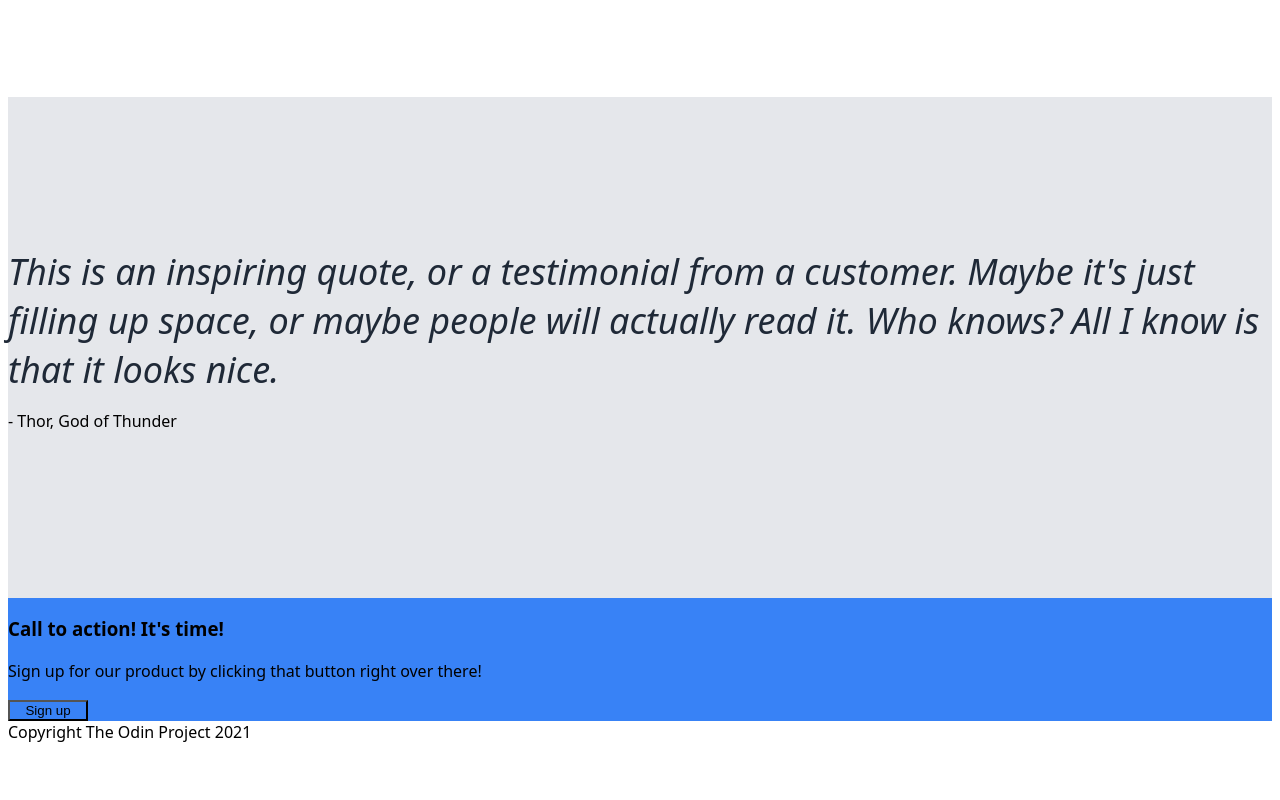
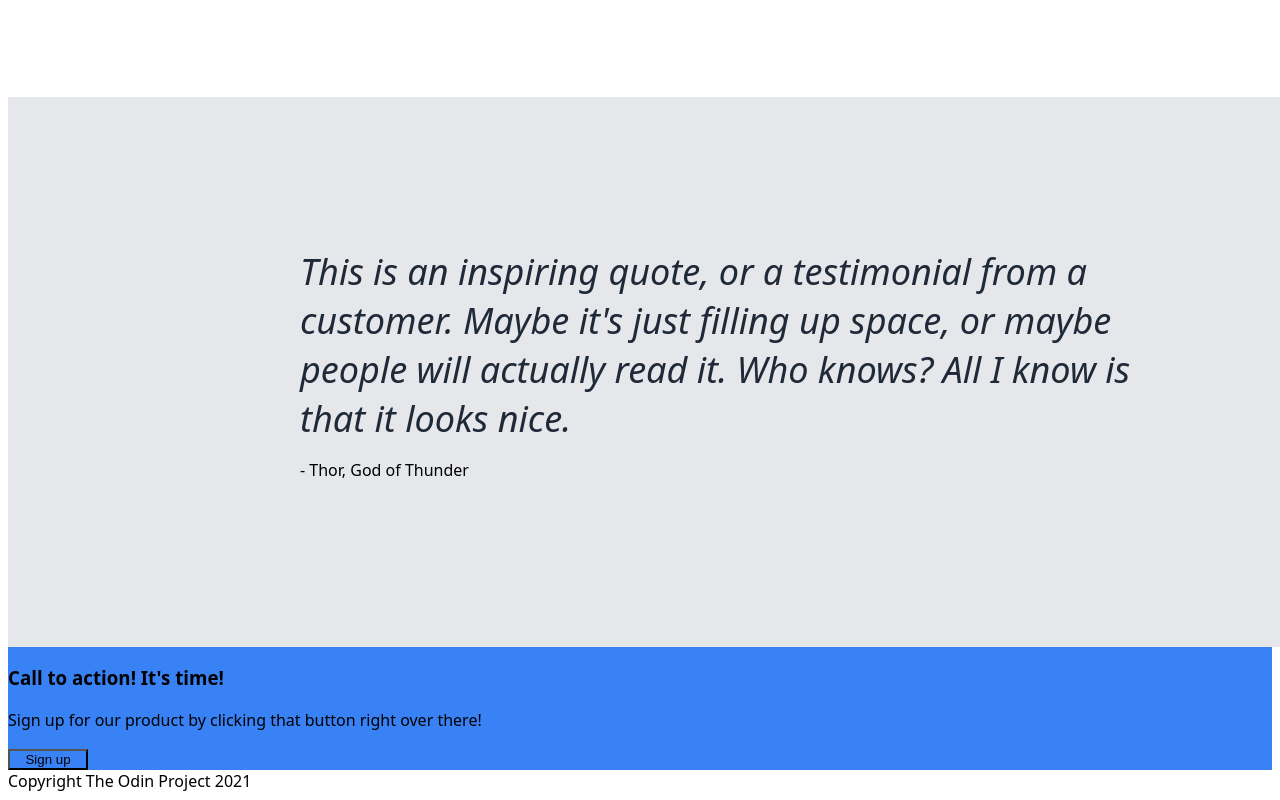
Before and after one commit to Joelehto/Landing-Page, a plain HTML site: page index.html in a window 1280 px wide. Shown: the part 1011-1811 px from the top of the page. Before the commit the page ends 1762 px from the top, so only its background shows below. Drawn offline with Linux system fonts and the light colour scheme.

Commit message:
Make quote centered and create space on sides

```diff
--- a/style.css
+++ b/style.css
@@ -47,7 +47,13 @@ h2 {
     background-color: #e5e7eb;
     padding-top: 150px;
     padding-bottom: 150px;
-
+    display: flex;
+    flex-direction: column;
+    flex-wrap: wrap;
+    width: 900px;
+    flex-grow: ;
+    padding-right: 292px;
+    padding-left: 292px;
 }
 
 .quote-text {
```
